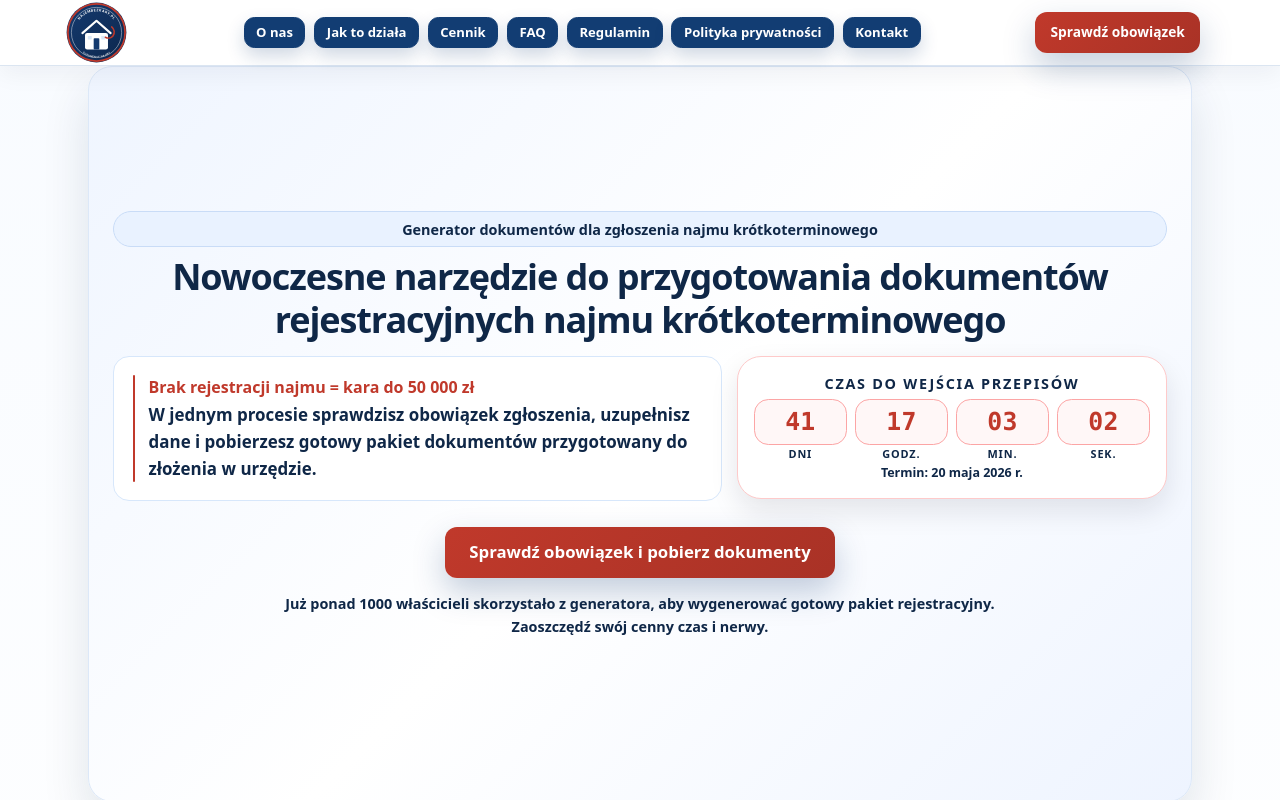
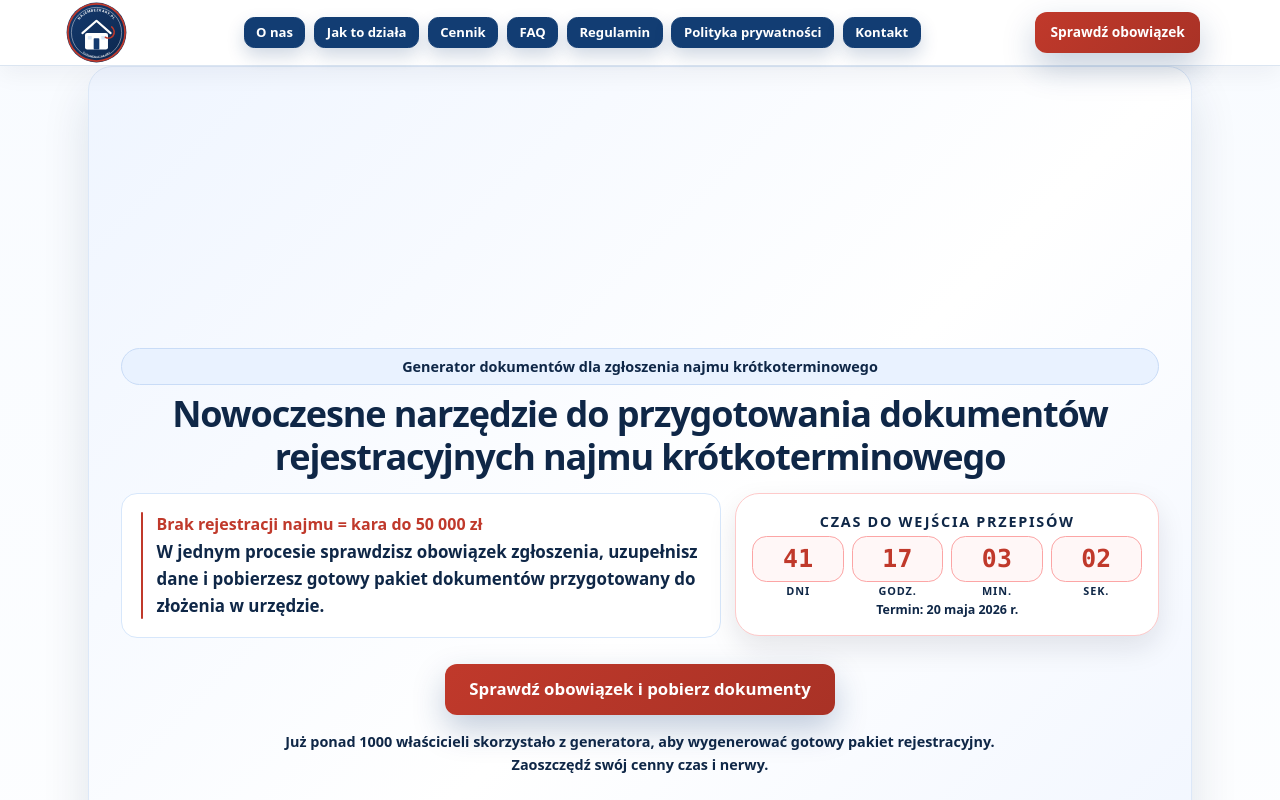
Before and after one commit to pawelklimankowicz-commits/najembezkary.pl, a Next.js app: page / in a window 1280 px wide. Shown: the top 800 px of the page. Built offline with nearby package versions, Linux system fonts and the light colour scheme; no server answers.

Commit message:
Home hero: powiekszenie widocznej sekcji o 35 procent

```diff
--- a/src/app/globals.css
+++ b/src/app/globals.css
@@ -1080,12 +1080,10 @@ body {
   margin-top: 0 !important;
   background: linear-gradient(135deg, #eff5ff 0%, #ffffff 52%, #eef4ff 100%);
   border: 1px solid #dce8f8;
-  padding: 0.35rem 1.5rem 1.5rem;
+  padding: 0.5rem 2rem 2rem;
   box-shadow: 0 24px 48px rgba(12, 39, 72, 0.12);
   text-align: center;
-  min-height: calc(100vh - 4rem);
-  max-height: calc(100vh - 4rem);
-  overflow: hidden;
+  min-height: calc(135vh - 4rem);
   display: flex;
   flex-direction: column;
   justify-content: center;
```
